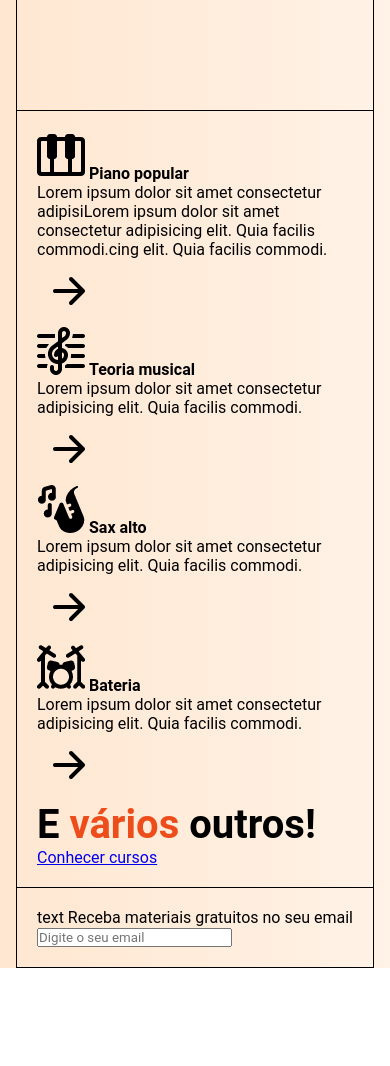
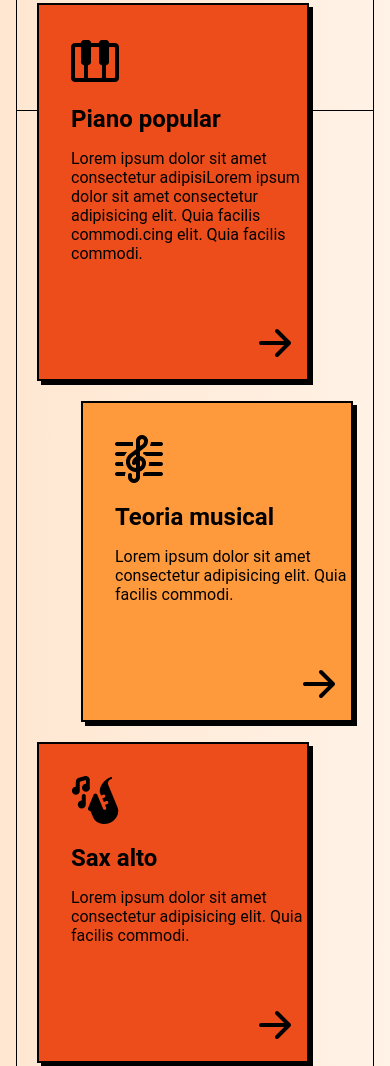
Before and after one commit to valdenio458/landing-page, a plain HTML site: page index.html in a window 390 px wide. Shown: the part 1086-2152 px from the top of the page. Before the commit the page ends 2054 px from the top, so only its background shows below. Drawn offline with Linux system fonts and the light colour scheme.

Commit message:
Estilização - Parte 2 - Mobile

```diff
--- a/index.css
+++ b/index.css
@@ -116,6 +116,71 @@ h2 {
   width: 40px;
 }
 
+.courses-section {
+  padding-bottom: 8rem;
+}
+
+.cards {
+  display: flex;
+  flex-direction: column;
+  align-items: start;
+  gap: 1.25rem;
+  margin-top: -8rem;
+  margin-bottom: 4rem;
+}
+
+.card {
+  background-color: var(--color-primary);
+  border: 2px solid var(--color-black);
+  box-shadow: 4px 4px 0 var(--color-black);
+  max-width: 17rem;
+  padding: 2rem 0 0 2rem;
+}
+
+.card:nth-child(2n) {
+  align-self: end;
+  background-color: var(--color-secondary);
+}
+
+.card strong {
+  display: block;
+  font-size: 1.5rem;
+  margin: 1rem 0;
+}
+
+.card a {
+  display: block;
+  margin: 3rem 0 0 auto;
+  width: fit-content;
+}
+
+/* Rodapé */
+
+footer {
+  border-bottom: 0;
+  padding: 1rem 1.25rem 1.25rem 4rem;
+}
+
+footer nav a {
+  display: block;
+  padding-left: 0;
+}
+
+.newsletter-form label {
+  display: block;
+  font-size: 1.5rem;
+}
+
+.newsletter-form input {
+  border: 2px solid var(--color-black);
+  box-shadow: 4px 4px 0 var(--color-black);
+  font-size: 1.5rem;
+  padding: .5rem;
+  width: 100%;
+}
+
+/* Utilitáros */
+
 .mt-1 {
   margin-top: 1rem;
 }
--- a/index.html
+++ b/index.html
@@ -34,7 +34,7 @@
     </section>
     <section class="courses-section" >
       <div class="cards">
-        <article>
+        <article class="card">
           <img src="img/piano.png" alt="ícone de teclas de piano">
           <strong>Piano popular</strong>
           <p>Lorem ipsum dolor sit amet consectetur adipisiLorem ipsum dolor sit amet consectetur adipisicing elit. Quia facilis commodi.cing elit. Quia facilis commodi.</p>
@@ -42,7 +42,7 @@
             <img src="img/arrow-right.svg" alt="Ir para página do curso">
           </a>
         </article>
-        <article>
+        <article class="card">
           <img src="img/clef.png" alt="ícone da clave de sol">
           <strong>Teoria musical</strong>
           <p>Lorem ipsum dolor sit amet consectetur adipisicing elit. Quia facilis commodi.</p>
@@ -50,7 +50,7 @@
             <img src="img/arrow-right.svg" alt="Ir para página do curso">
           </a>
         </article>
-        <article>
+        <article class="card">
           <img src="img/sax.png" alt="ícone de saxofone">
           <strong>Sax alto</strong>
           <p>Lorem ipsum dolor sit amet consectetur adipisicing elit. Quia facilis commodi.</p>
@@ -58,7 +58,7 @@
             <img src="img/arrow-right.svg" alt="Ir para página do curso">
           </a>
         </article>
-        <article>
+        <article class="card">
           <img src="img/drums.png" alt="ícone de bateria">
           <strong>Bateria</strong>
           <p>Lorem ipsum dolor sit amet consectetur adipisicing elit. Quia facilis commodi.</p>
@@ -68,15 +68,25 @@
         </article>
       </div>
 
-      <h2>E <span class="text-primary">vários</span> outros!</h2>
-      <a href="#">Conhecer cursos</a>
+      <h2 class="text-center">E <span class="text-primary">vários</span> outros!</h2>
+      <a href="#" class="button mt-2 mx-auto">Conhecer cursos</a>
     </section>
   </main>
-
   <footer>
-    <div>text
-      <label for="email">Receba materiais gratuitos no seu email</label>
-      <input type="text" name="email" id="email" placeholder="Digite o seu email">
+    <div>
+      <img src="img/logo.svg" alt="Tom's Jazz School" class="mt-1 mb-1">
+      <p class="mb-2">Lorem ipsum dolor sit amet consectetur adipisicing elit. Quia facilis commodi.</p>
+    </div>
+    <nav class="mb-2">
+      <a href="#">Início</a>
+      <a href="#">Cursos</a>
+      <a href="#">Eventos</a>
+      <a href="#">Contato</a>
+    </nav>
+    <form class="newsletter-form">
+      <label for="email" class="mb-1">Receba materiais gratuitos no seu email</label>
+      <input type="text" name="email" id="email" class="mb-1" placeholder="Digite o seu email">
+      <button class="button mb-2">Quero receber</button>
     </form>
   </footer>
 </body>
```
